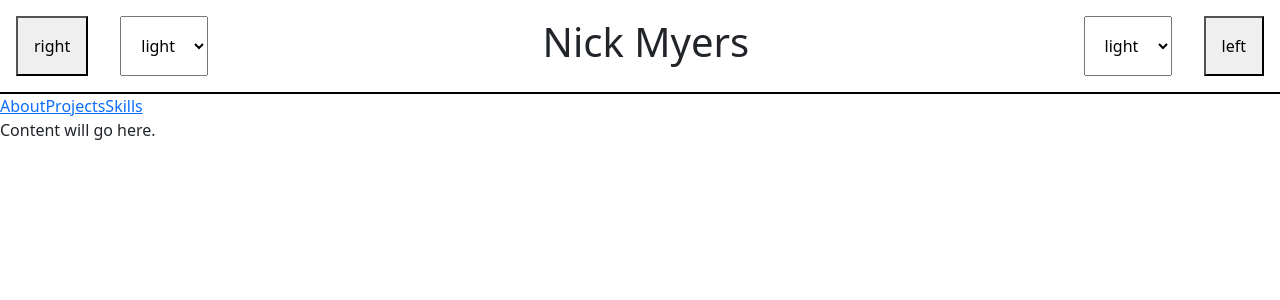
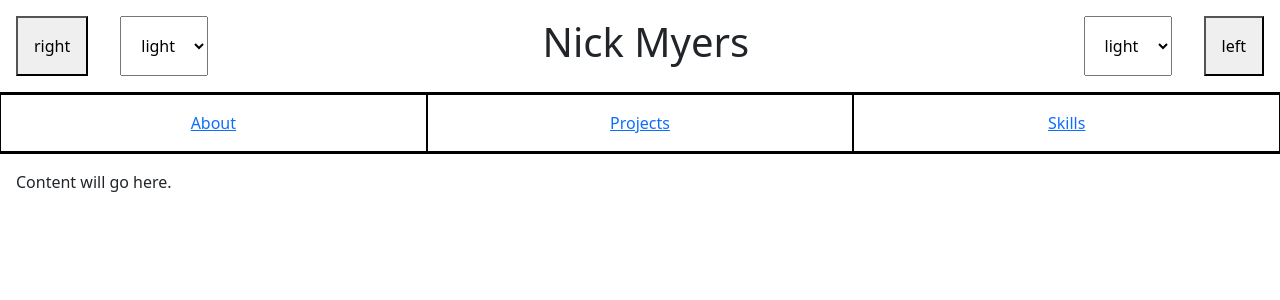
Before and after one commit to nicholas-myers/dev-portfolio, a React (Create React App) app: page / in a window 1280 px wide. Shown: the top 300 px of the page. Built offline with nearby package versions, Linux system fonts and the light colour scheme; the HTML template or start-up script is replaced by a standard one.

Commit message:
set up nav styling and main content padding

```diff
--- a/src/components/Dashboard.tsx
+++ b/src/components/Dashboard.tsx
@@ -1,11 +1,9 @@
+import DashboardNav from "./DashboardNav"
+
 const Dashboard = () => {
     return (
         <div>
-            <nav>
-                <a href="">About</a>
-                <a href="">Projects</a>
-                <a href="">Skills</a>
-            </nav>
+            <DashboardNav />
             <main>
                 Content will go here.
             </main>
--- /dev/null
+++ b/src/components/DashboardNav.tsx
@@ -0,0 +1,11 @@
+const DashboardNav = () => {
+    return (
+        <nav>
+            <a href="">About</a>
+            <a href="">Projects</a>
+            <a href="">Skills</a>
+        </nav>
+    )
+}
+
+export default DashboardNav
--- a/src/index.css
+++ b/src/index.css
@@ -1,2 +1,3 @@
 @import "./styles/general.css";
 @import "./styles/header.css";
+@import "./styles/dashboard.css";
--- /dev/null
+++ b/src/styles/dashboard.css
@@ -0,0 +1,16 @@
+nav {
+    display: flex;
+    justify-content: space-between;
+    border-bottom: 2px solid black;
+}
+
+nav a {
+    padding: 1em;
+    border: 1px solid black;
+    width: 100%;
+    text-align: center;
+}
+
+main {
+    padding: 1em;
+}
--- a/src/styles/general.css
+++ b/src/styles/general.css
@@ -2,4 +2,5 @@
     padding: 0;
     margin: 0;
     box-sizing: border-box;
+    max-width: 100%;
 }
```
